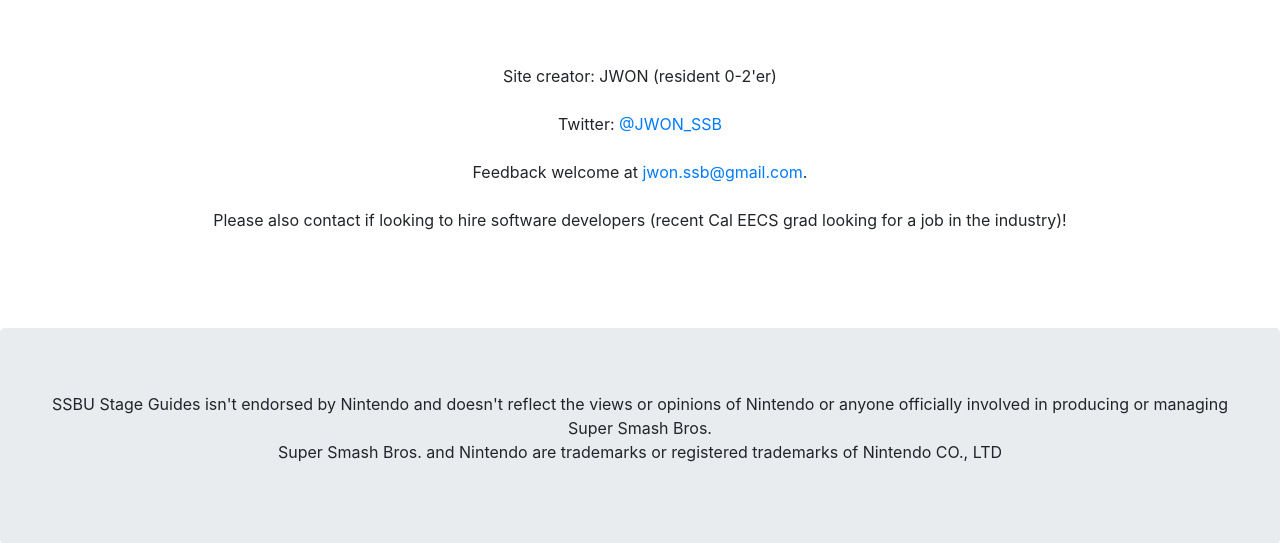
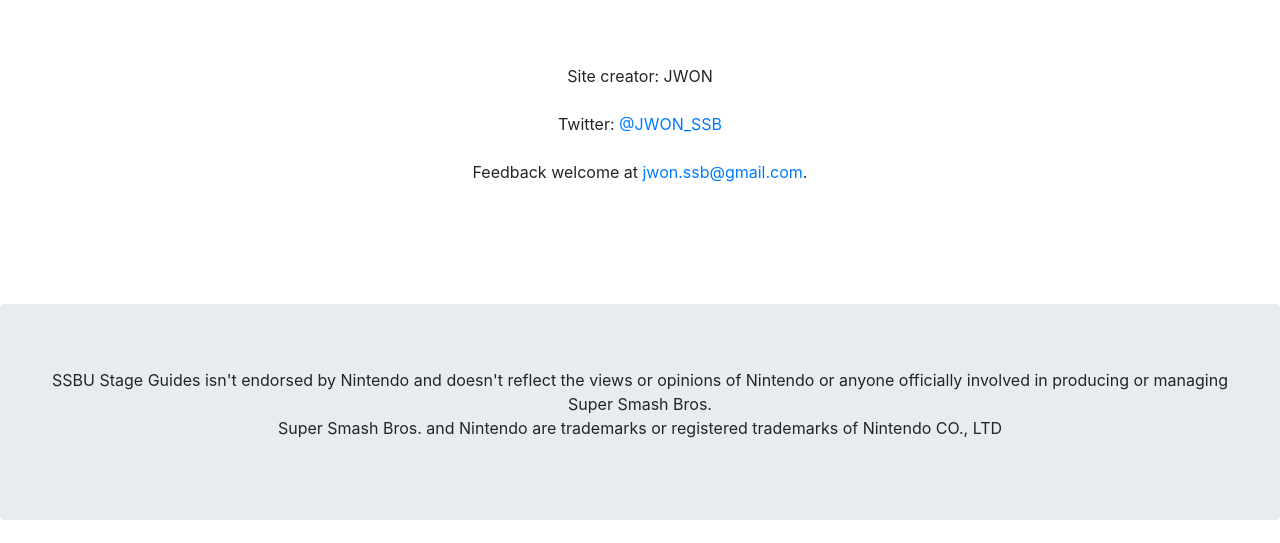
Before and after one commit to justinhwon/SSBU-Stage-Guides, a Django app: page /contact in a window 1280 px wide. Shown: the part 56-599 px from the top of the page. Run offline with Django 3.2, Linux system fonts and the light colour scheme; some libraries are stand-ins or nearby versions.

Commit message:
small edits to contact page

```diff
--- a/guide/templates/guide/contact.html
+++ b/guide/templates/guide/contact.html
@@ -3,10 +3,9 @@
 
 {% block content %}
 <div class="jumbotron text-center" style="background:transparent">
-    Site creator: JWON (resident 0-2'er)<br><br>
+    Site creator: JWON<br><br>
     Twitter: <a href="https://twitter.com/JWON_SSB">@JWON_SSB</a><br><br>
     Feedback welcome at <a href="mailto:ssbu.stage.guides@gmail.com">jwon.ssb@gmail.com</a>.<br><br>
-    Please also contact if looking to hire software developers (recent Cal EECS grad looking for a job in the industry)!
 </div>
 {% endblock %}
 
```
